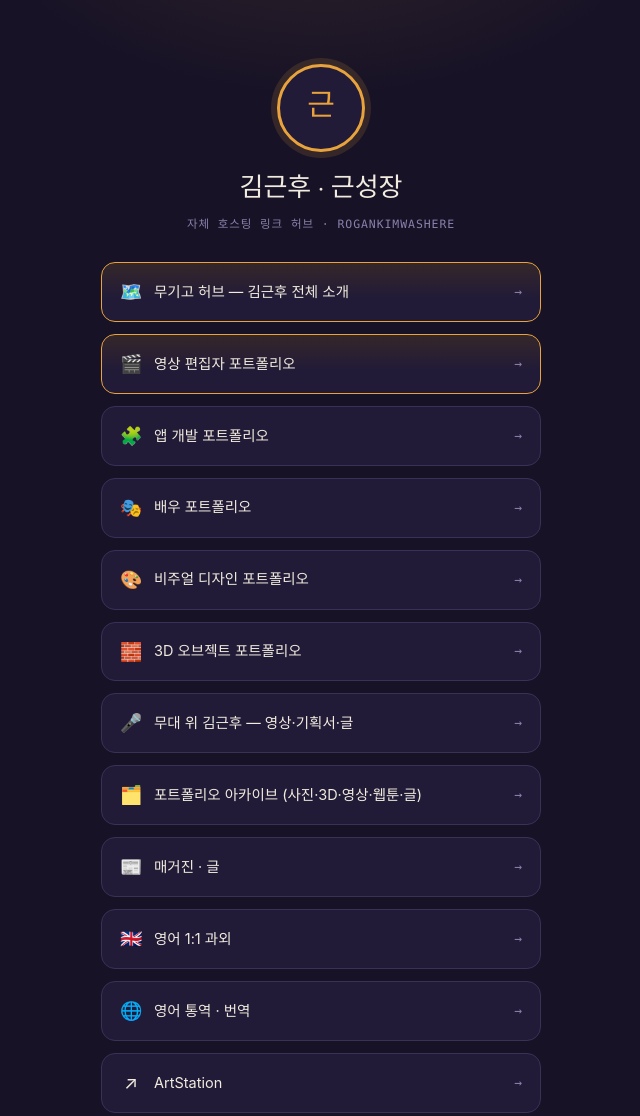
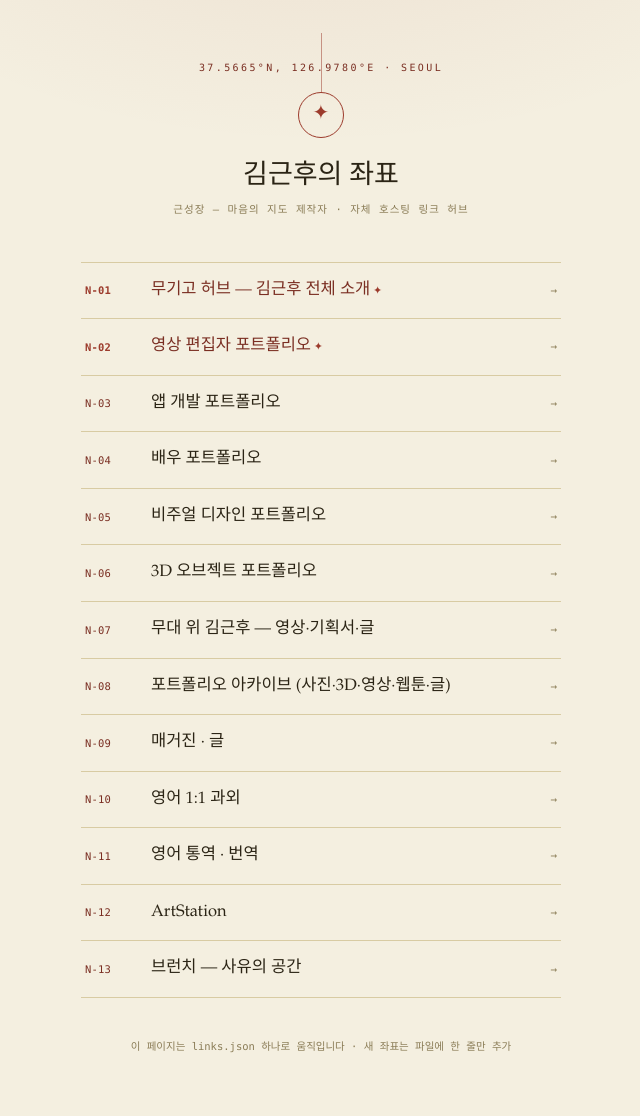
Before and after one commit to delight0517/releasepilot-reports, a plain HTML site: page links/index.html in a window 1280 px wide. Shown: the top 1116 px of the page, without its empty margins (319-959 px from the left). Drawn offline with Linux system fonts and the light colour scheme.

Commit message:
Redesign link hub with original coordinates/atlas concept (tied to about/ mapmaker worldview), not a reused sibling palette

```diff
--- a/links/index.html
+++ b/links/index.html
@@ -1,79 +1,87 @@
 <!doctype html>
 <meta charset="UTF-8">
 <meta name="viewport" content="width=device-width, initial-scale=1">
-<title>김근후 · 근성장 — 링크</title>
-<meta name="description" content="김근후의 모든 트랙으로 가는 링크 — 자체 호스팅 링크 허브.">
+<title>김근후 · 근성장 — 좌표</title>
+<meta name="description" content="김근후의 모든 트랙으로 가는 좌표 — 자체 호스팅 링크 허브.">
 <link rel="icon" href="../icons/icon-192.png">
-<meta name="theme-color" content="#171226">
+<meta name="theme-color" content="#f4efe0">
 <style>
   :root {
-    --bg: #171226; --bg-2: #1e1830; --card: #221b38; --line: #3a3157;
-    --ink: #f1ecdf; --ink-dim: #c8bfe0; --ink-faint: #8b81ab;
-    --seal: #e8a33d; --seal-soft: rgba(232,163,61,0.14);
+    --paper: #f4efe0; --paper-2: #ece3cc; --ink: #2b2415; --ink-dim: #5a4e34; --ink-faint: #8a7c56;
+    --seal: #9c3b2c; --seal-soft: rgba(156,59,44,0.09); --seal-ink: #7a2e22; --line: #d8cba3;
     --serif: "Iowan Old Style", "Palatino Linotype", Palatino, Georgia, "Noto Serif KR", serif;
     --sans: -apple-system, "Apple SD Gothic Neo", "Pretendard", "Malgun Gothic", sans-serif;
     --mono: ui-monospace, "SF Mono", Menlo, monospace;
   }
-  :root[data-theme="light"] {
-    --bg: #f4efe4; --bg-2: #ece4d2; --card: #fffcf5; --line: #ddd0af;
-    --ink: #241d10; --ink-dim: #5c5031; --ink-faint: #8c7f5c;
-    --seal: #b9781e; --seal-soft: rgba(185,120,30,0.10);
+  @media (prefers-color-scheme: dark) {
+    :root { --paper: #1c1710; --paper-2: #241d13; --ink: #ece2c8; --ink-dim: #bcae8c; --ink-faint: #7d715a; --seal: #d1725c; --seal-soft: rgba(209,114,92,0.12); --seal-ink: #e39684; --line: #3a3020; }
   }
+  :root[data-theme="dark"] { --paper: #1c1710; --paper-2: #241d13; --ink: #ece2c8; --ink-dim: #bcae8c; --ink-faint: #7d715a; --seal: #d1725c; --seal-soft: rgba(209,114,92,0.12); --seal-ink: #e39684; --line: #3a3020; }
+  :root[data-theme="light"] { --paper: #f4efe0; --paper-2: #ece3cc; --ink: #2b2415; --ink-dim: #5a4e34; --ink-faint: #8a7c56; --seal: #9c3b2c; --seal-soft: rgba(156,59,44,0.09); --seal-ink: #7a2e22; --line: #d8cba3; }
   * { box-sizing: border-box; overflow-wrap: break-word; }
-  body { margin: 0; min-height: 100vh; background: radial-gradient(600px 380px at 50% -10%, var(--seal-soft), transparent 60%), var(--bg);
+  body { margin: 0; min-height: 100vh; background:
+      radial-gradient(900px 500px at 50% -14%, var(--seal-soft), transparent 60%),
+      var(--paper);
     color: var(--ink); font-family: var(--sans); line-height: 1.55; -webkit-font-smoothing: antialiased; }
   a { color: inherit; text-decoration: none; }
-  .wrap { max-width: 480px; margin: 0 auto; padding: 64px 20px 60px; text-align: center; }
-  .photo { width: 88px; height: 88px; border-radius: 50%; margin: 0 auto 18px; border: 3px solid var(--seal);
-    box-shadow: 0 0 0 6px var(--seal-soft); background: var(--card); display: flex; align-items: center; justify-content: center;
-    font-family: var(--serif); font-size: 30px; color: var(--seal); }
-  h1 { font-family: var(--serif); font-weight: 400; font-size: 26px; margin: 0 0 6px; }
-  .handle { font-family: var(--mono); font-size: 11.5px; letter-spacing: 0.08em; color: var(--ink-faint); text-transform: uppercase; margin: 0 0 28px; }
+  .wrap { max-width: 520px; margin: 0 auto; padding: 60px 20px 60px; }
 
-  .list { display: flex; flex-direction: column; gap: 12px; text-align: left; }
-  .item { display: flex; align-items: center; gap: 12px; background: var(--card); border: 1px solid var(--line);
-    border-radius: 14px; padding: 15px 18px; transition: border-color .15s ease, transform .15s ease; }
-  .item:hover { border-color: var(--seal); transform: translateY(-1px); }
-  .item .emoji { font-size: 18px; flex: none; width: 22px; text-align: center; }
-  .item .label { font-size: 14.5px; color: var(--ink); flex: 1; }
-  .item.pinned { border-color: var(--seal); background: linear-gradient(180deg, var(--seal-soft), var(--card) 60%); }
-  .item .arrow { color: var(--ink-faint); font-family: var(--mono); font-size: 13px; }
+  .masthead { text-align: center; margin-bottom: 8px; }
+  .lat { font-family: var(--mono); font-size: 10px; letter-spacing: 0.24em; text-transform: uppercase; color: var(--seal-ink); margin: 0 0 16px; }
+  .compass { width: 46px; height: 46px; margin: 0 auto 18px; border: 1.5px solid var(--seal); border-radius: 50%;
+    display: flex; align-items: center; justify-content: center; font-family: var(--serif); color: var(--seal); font-size: 20px; position: relative; }
+  .compass::before, .compass::after { content: ""; position: absolute; background: var(--seal); opacity: 0.5; }
+  .compass::before { width: 1px; height: 60px; left: 50%; top: -60px; }
+  h1 { font-family: var(--serif); font-weight: 400; font-size: 27px; margin: 0 0 4px; text-align: center; }
+  .handle { font-family: var(--mono); font-size: 10.5px; letter-spacing: 0.1em; color: var(--ink-faint); text-transform: uppercase; text-align: center; margin: 0 0 44px; }
 
-  footer { margin-top: 40px; font-size: 11.5px; color: var(--ink-faint); }
-  .empty { font-size: 13px; color: var(--ink-faint); padding: 20px 0; }
+  .ledger { border-top: 1px solid var(--line); }
+  .row { display: grid; grid-template-columns: 52px 1fr auto; align-items: center; gap: 14px;
+    padding: 15px 4px; border-bottom: 1px solid var(--line); transition: background .15s ease; }
+  .row:hover { background: var(--seal-soft); }
+  .row .coord { font-family: var(--mono); font-size: 10.5px; color: var(--seal-ink); letter-spacing: 0.02em; }
+  .row .label { font-family: var(--serif); font-size: 16.5px; color: var(--ink); }
+  .row .go { font-family: var(--mono); font-size: 11px; color: var(--ink-faint); }
+  .row.pinned .label { color: var(--seal-ink); }
+  .row.pinned .coord { color: var(--seal); font-weight: 700; }
+  .row.pinned .label::after { content: " ✦"; font-size: 11px; color: var(--seal); }
+
+  footer { margin-top: 40px; text-align: center; font-family: var(--mono); font-size: 10.5px; color: var(--ink-faint); }
+  .empty { font-size: 13px; color: var(--ink-faint); padding: 20px 0; text-align: center; }
 </style>
 
 <div class="wrap">
-  <div class="photo">근</div>
-  <h1>김근후 · 근성장</h1>
-  <p class="handle">자체 호스팅 링크 허브 · rogankimwashere</p>
+  <div class="masthead">
+    <p class="lat">37.5665°N, 126.9780°E · SEOUL</p>
+    <div class="compass">✦</div>
+    <h1>김근후의 좌표</h1>
+    <p class="handle">근성장 — 마음의 지도 제작자 · 자체 호스팅 링크 허브</p>
+  </div>
 
-  <div class="list" id="listMount">
+  <div class="ledger" id="listMount">
     <p class="empty">불러오는 중...</p>
   </div>
 
-  <footer>이 페이지는 <code>links.json</code> 하나로 움직입니다 — 새 링크는 파일에 한 줄만 추가하면 바로 반영됩니다.</footer>
+  <footer>이 페이지는 links.json 하나로 움직입니다 · 새 좌표는 파일에 한 줄만 추가</footer>
 </div>
 
 <script>
-  // 이 파일 하나가 이 페이지의 유일한 데이터 소스다. 새 사이트를 만들거나
-  // 순서를 바꾸고 싶으면 links.json만 고치면 되고, 이 index.html은
-  // 다시 건드릴 필요가 없다 — "자율자재로 더할 수 있게" 만든 이유.
   fetch("./links.json")
     .then(r => r.json())
     .then(items => {
       const mount = document.getElementById("listMount");
       mount.innerHTML = "";
-      (Array.isArray(items) ? items : []).forEach(it => {
+      (Array.isArray(items) ? items : []).forEach((it, i) => {
         const a = document.createElement("a");
-        a.className = "item" + (it.pinned ? " pinned" : "");
+        a.className = "row" + (it.pinned ? " pinned" : "");
         a.href = it.url;
         a.target = it.url.startsWith("http") ? "_blank" : "_self";
         a.rel = "noopener";
-        a.innerHTML = `<span class="emoji">${it.emoji || "•"}</span><span class="label">${it.label}</span><span class="arrow">→</span>`;
+        const num = String(i + 1).padStart(2, "0");
+        a.innerHTML = `<span class="coord">N-${num}</span><span class="label">${it.label}</span><span class="go">→</span>`;
         mount.appendChild(a);
       });
-      if (!items.length) mount.innerHTML = '<p class="empty">링크가 아직 없습니다.</p>';
+      if (!items.length) mount.innerHTML = '<p class="empty">등록된 좌표가 없습니다.</p>';
     })
     .catch(e => {
       document.getElementById("listMount").innerHTML = '<p class="empty">links.json을 불러오지 못했습니다.</p>';
```
